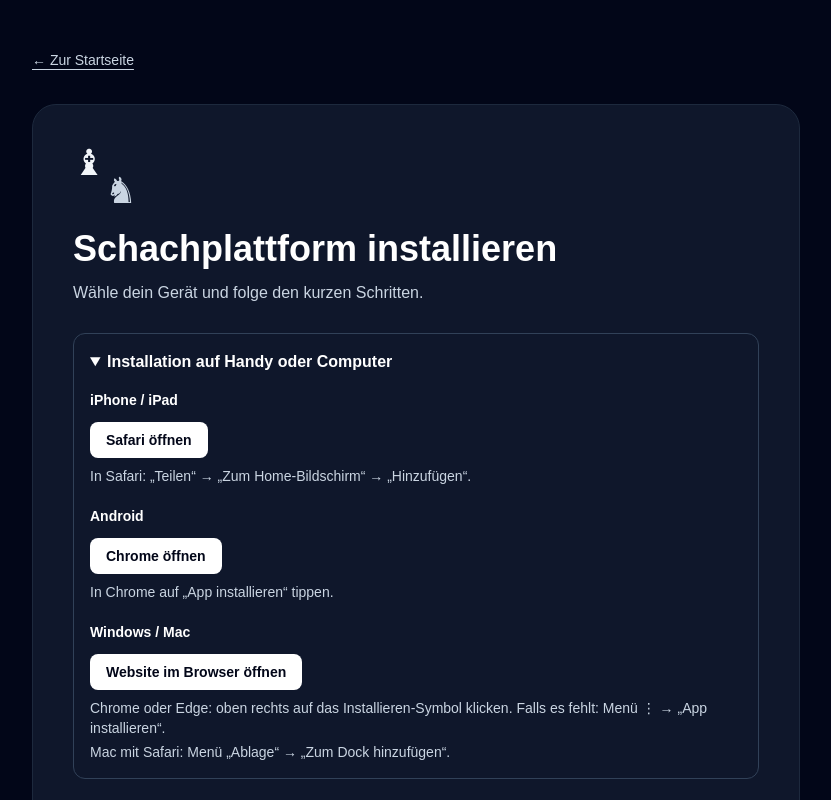
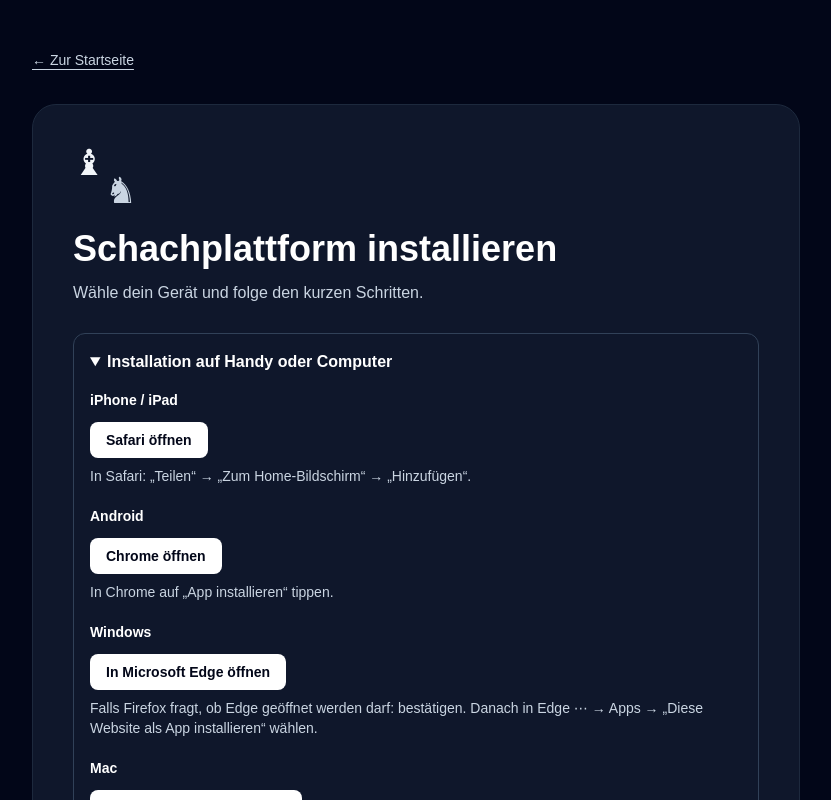
Before and after one commit to Davidbi08/schach-plattform, a Next.js app: page /installieren in a window 1280 px wide. Shown: the top 800 px of the page, without its empty margins (224-1055 px from the left). Built offline with nearby package versions, Linux system fonts and the light colour scheme.

Commit message:
Open Microsoft Edge directly for Windows install
Add a Windows Edge deep link so Firefox users can continue installation in Edge.

```diff
--- a/app/installieren/page.tsx
+++ b/app/installieren/page.tsx
@@ -52,6 +52,7 @@ export default function InstallierenPage() {
 
   const chromeIntentUrl = "intent://schach-plattform.vercel.app/installieren#Intent;scheme=https;package=com.android.chrome;S.browser_fallback_url=https%3A%2F%2Fschach-plattform.vercel.app%2Finstallieren;end";
   const safariIntentUrl = "x-safari-https://schach-plattform.vercel.app/installieren";
+  const edgeIntentUrl = "microsoft-edge:https://schach-plattform.vercel.app/installieren";
   const installPageUrl = "https://schach-plattform.vercel.app/installieren";
 
   return (
@@ -85,10 +86,14 @@ export default function InstallierenPage() {
                 <p className="mt-2">In Chrome auf „App installieren“ tippen.</p>
               </div>
               <div>
-                <p><strong className="text-white">Windows / Mac</strong></p>
+                <p><strong className="text-white">Windows</strong></p>
+                <a href={edgeIntentUrl} className={buttonClass}>In Microsoft Edge öffnen</a>
+                <p className="mt-2">Falls Firefox fragt, ob Edge geöffnet werden darf: bestätigen. Danach in Edge ⋯ → Apps → „Diese Website als App installieren“ wählen.</p>
+              </div>
+              <div>
+                <p><strong className="text-white">Mac</strong></p>
                 <a href={installPageUrl} target="_blank" rel="noreferrer" className={buttonClass}>Website im Browser öffnen</a>
-                <p className="mt-2">Chrome oder Edge: oben rechts auf das Installieren-Symbol klicken. Falls es fehlt: Menü ⋮ → „App installieren“.</p>
-                <p className="mt-1">Mac mit Safari: Menü „Ablage“ → „Zum Dock hinzufügen“.</p>
+                <p className="mt-2">In Safari: Menü „Ablage“ → „Zum Dock hinzufügen“.</p>
               </div>
             </div>
           </details>
```
